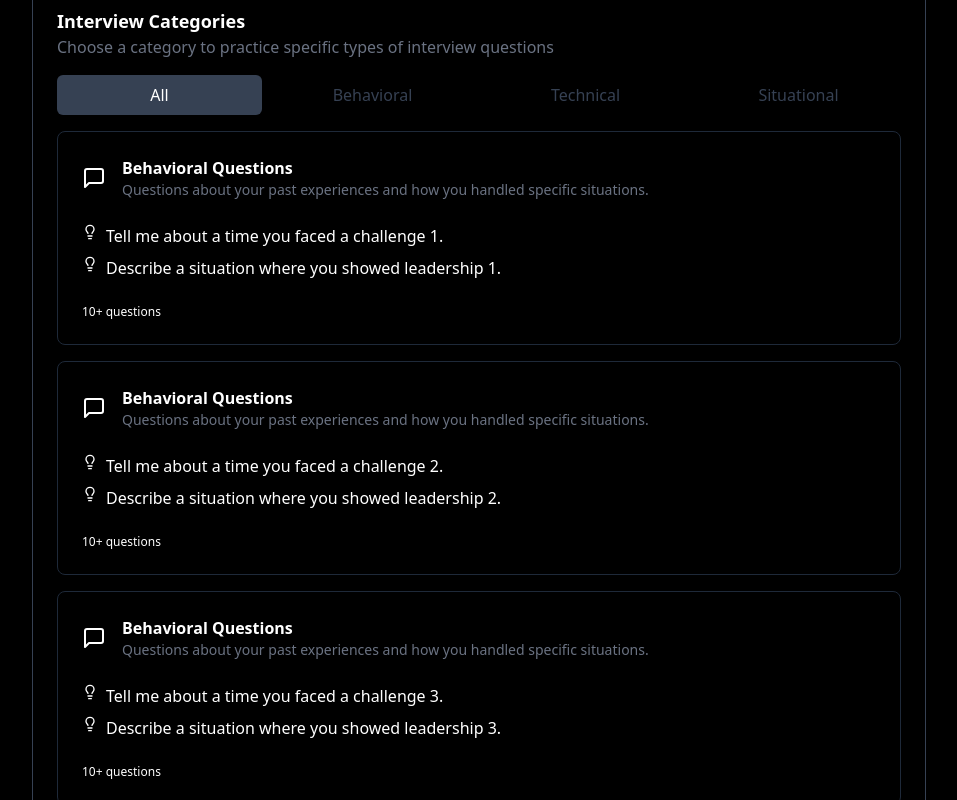
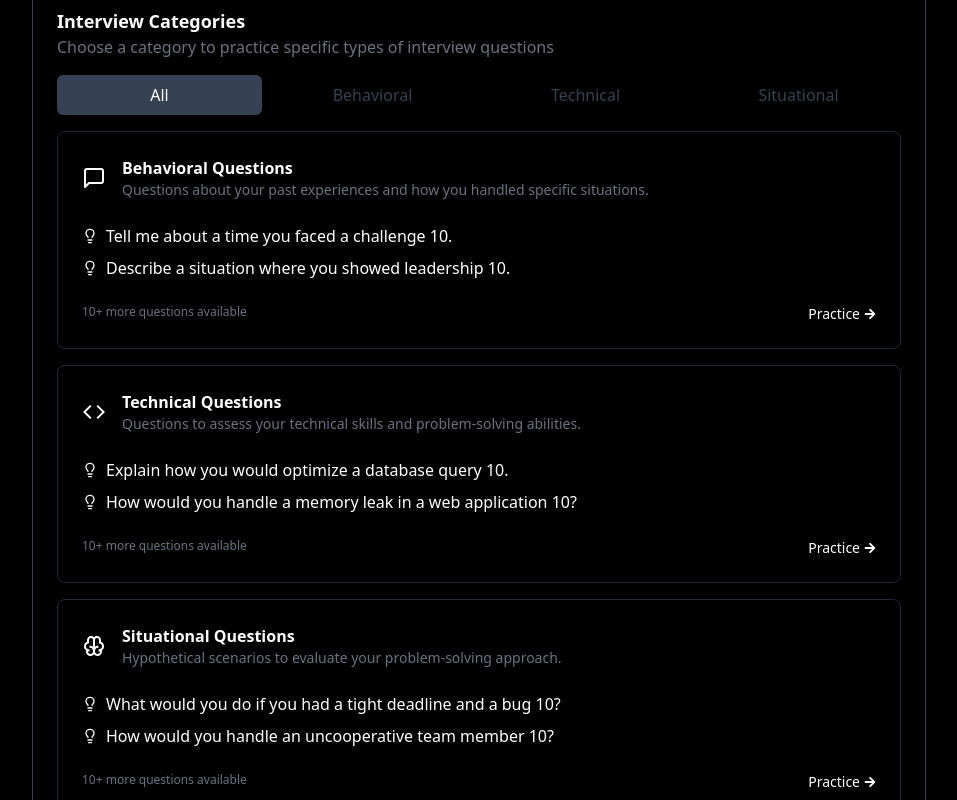
Before and after one commit to A-Moawad/AI-Interviewer-Front, a React (Vite) app: page /dashboard in a window 1280 px wide. Shown: the part 1720-2520 px from the top of the page, without its empty margins (12-969 px from the left). Built offline with nearby package versions, Linux system fonts and the light colour scheme.

Commit message:
handle single category

```diff
--- a/src/pages/Dashboard/components/InterviewCategories.jsx
+++ b/src/pages/Dashboard/components/InterviewCategories.jsx
@@ -7,13 +7,21 @@ function InterviewCategories() {
 
   const categories = ["all", "behavioral", "technical", "situational"];
 
+  // Get one category per type when "all" is selected
+  const uniqueCategories = Object.values(
+    interviewCategoriesList.reduce((acc, category) => {
+      acc[category.type] = category; // Store only one item per type
+      return acc;
+    }, {})
+  );
+
   // Filter interview categories based on selection
   const filteredCategories =
     selectedCategory === "all"
-      ? interviewCategoriesList
-      : interviewCategoriesList.filter(
-          (category) => category.type === selectedCategory
-        );
+      ? uniqueCategories // Show only one per type
+      : interviewCategoriesList
+          .filter((category) => category.type === selectedCategory)
+          .slice(0, 1);
 
   return (
     <div className="flex flex-col gap-4">
--- a/src/pages/Dashboard/components/InterviewCategory.jsx
+++ b/src/pages/Dashboard/components/InterviewCategory.jsx
@@ -1,6 +1,8 @@
 import React from "react";
+import { FaArrowRight } from "react-icons/fa";
 import { LuLightbulb, LuMessageSquare } from "react-icons/lu";
 import { RiBrainLine, RiCodeLine } from "react-icons/ri";
+import { Link } from "react-router-dom";
 
 // Icon Mapping
 const categoryIcons = {
@@ -11,25 +13,40 @@ const categoryIcons = {
 
 function InterviewCategory({ category }) {
   return (
-    <div className="flex flex-col gap-6 border-1 border-gray-800 p-6 rounded-lg">
-      <div className="flex items-center gap-4 ">
-        <div className="text-white ">{categoryIcons[category.type]}</div>
+    <div className="flex flex-col gap-6 border border-gray-800 p-6 rounded-lg">
+      {/* Category Header */}
+      <div className="flex items-center gap-4">
+        <div className="text-white">{categoryIcons[category.type]}</div>
         <div>
           <h3 className="font-bold">{category.title}</h3>
           <p className="text-sm text-gray-500">{category.description}</p>
         </div>
       </div>
+
+      {/* Interview Questions */}
       <div className="flex flex-col gap-2">
-        <div className="flex gap-2">
+        {category.question1 && (
+          <div className="flex gap-2 items-center">
             <LuLightbulb />
             <p>{category.question1}</p>
           </div>
-        <div className="flex gap-2">
+        )}
+        {category.question2 && (
+          <div className="flex gap-2 items-center">
             <LuLightbulb />
             <p>{category.question2}</p>
           </div>
+        )}
       </div>
-      <p className="text-xs">10+ questions</p>
+
+      {/* Additional Questions Count */}
+      <div className="flex justify-between">
+        <p className="text-xs text-gray-500">10+ more questions available</p>
+        <Link to="/practice" className="flex items-center gap-1">
+          <p className="text-sm">Practice</p>
+          <FaArrowRight  className="text-xs"/>
+        </Link>
+      </div>
     </div>
   );
 }
--- a/src/routes.jsx
+++ b/src/routes.jsx
@@ -13,6 +13,7 @@ const router = createBrowserRouter([
       { path: "", element: <HomePage /> }, // Default route
       { path: "/dashboard", element: <Dashboard /> },
       { path: "*", element: <NotFound /> },
+      { path: "/practice", element: <Practice /> },
     ],
   },
 ]);
```
Lines whose indentation alone changed are shown as unchanged.
